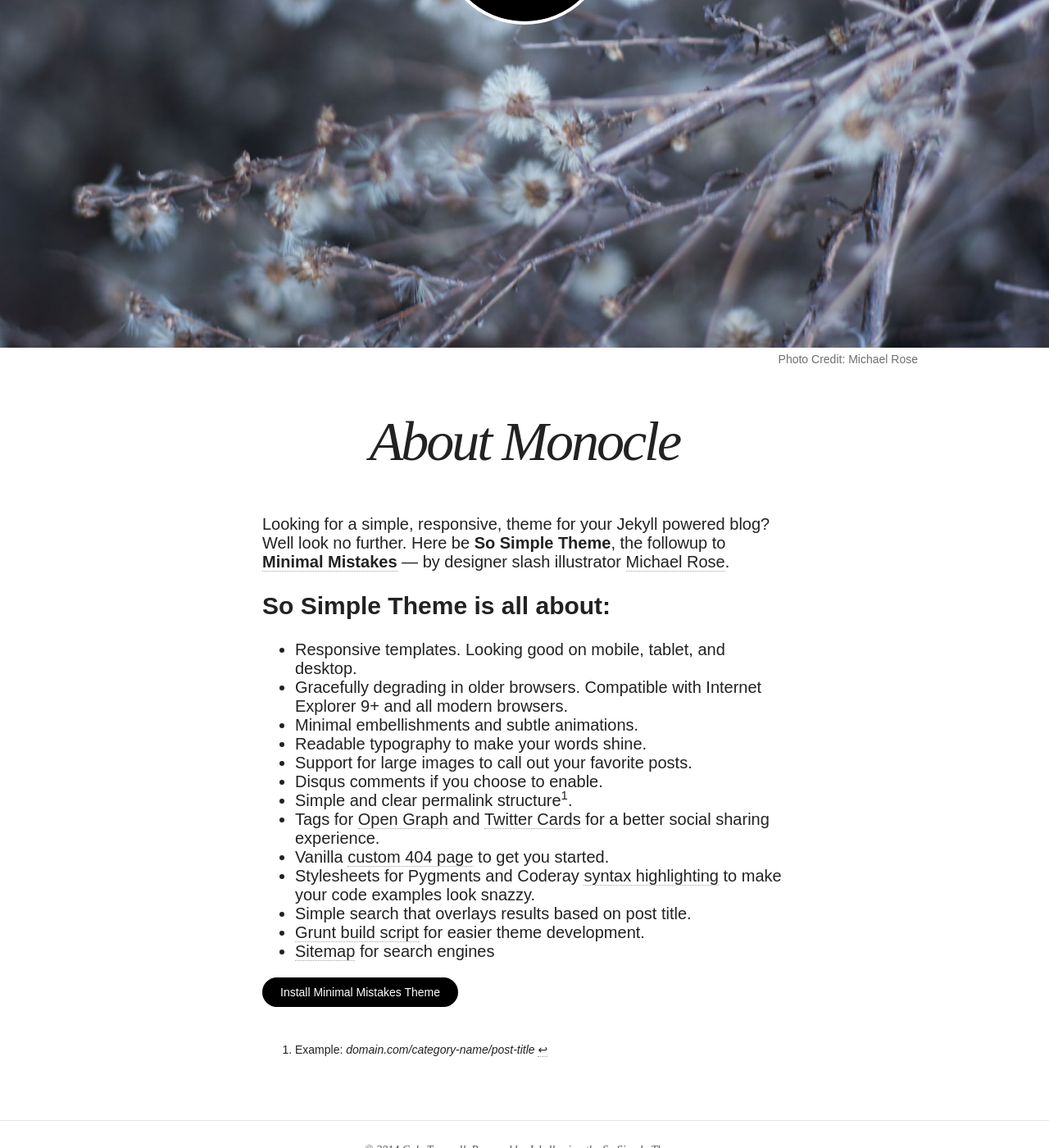
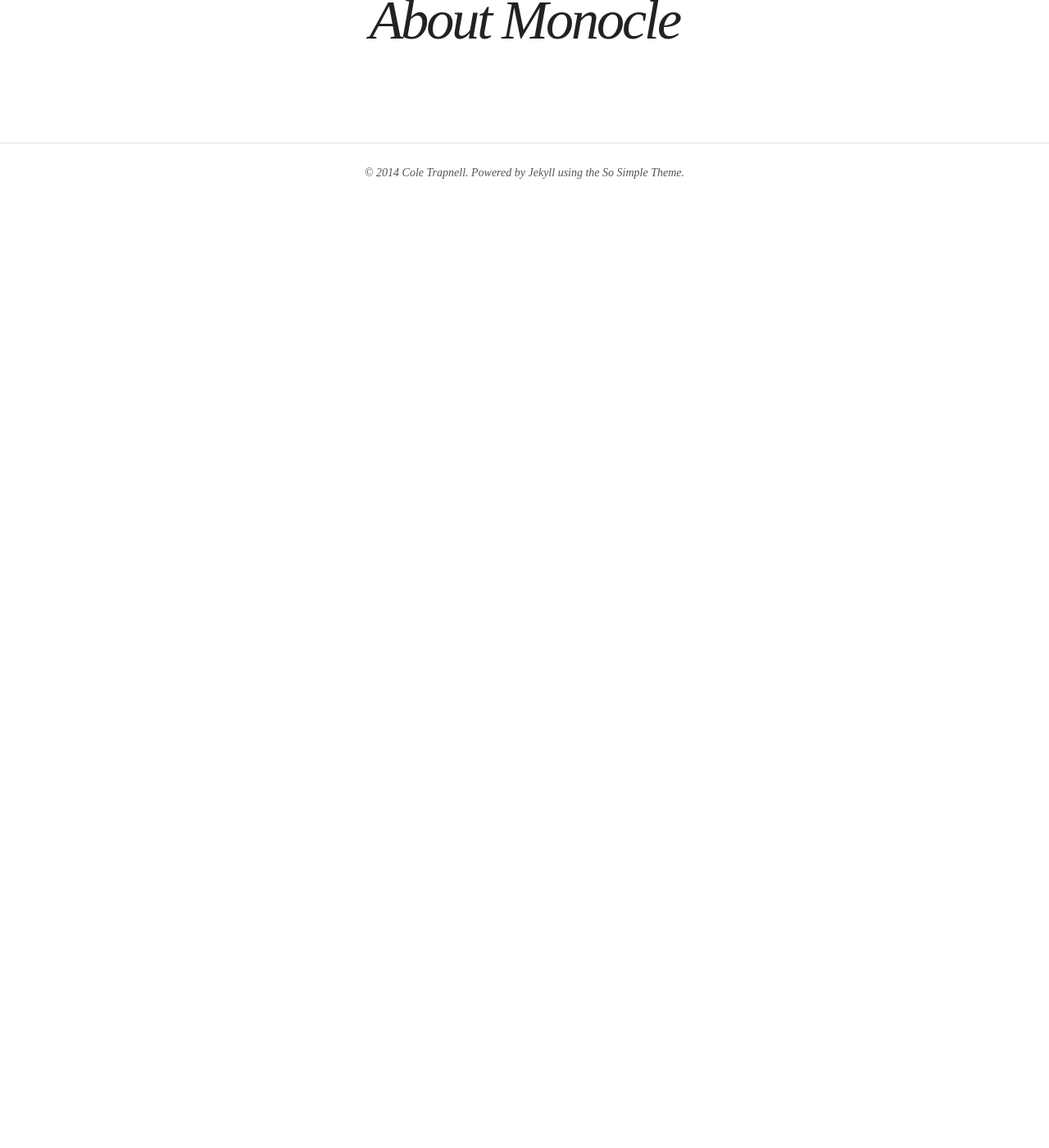
Before and after one commit to cole-trapnell-lab/monocle-release, a Jekyll site: the page built from about.md, in a window 1280 px wide and 1400 px high, scrolled down 270 px. Shown: the whole window at 82% size. Built offline with Jekyll 4.4.1, drawn with Linux system fonts in a browser that asks for light colours; nearby versions of some CDN libraries; after the commit the page ends 900 px from its top, so only the background shows below that; some of the changed text lies outside the part shown.

Commit message:
removed the dopey logo

```diff
--- a/_config.yml
+++ b/_config.yml
@@ -1,6 +1,6 @@
 title:            Monocle
 description:      Differential expression and time-series analysis for single-cell RNA-Seq and qPCR experiments.
-logo:             site-logo.png
+#logo:             monocle-logo.png
 disqus_shortname:
 search:           true
 # Change url to your domain. Leave localhost server or blank when working locally.
--- a/about.md
+++ b/about.md
@@ -4,30 +4,4 @@
 title: About Monocle
 tags: [monocle, expression, single-cell, RNA-Seq]
 modified: 2013-09-13
-image:
-  feature: so-simple-sample-image-4.jpg
-  credit: Michael Rose
-  creditlink: http://mademistakes.com
 ---
-
-Looking for a simple, responsive, theme for your Jekyll powered blog? Well look no further. Here be **So Simple Theme**, the followup to [**Minimal Mistakes**](http://mmistakes.github.io/minimal-mistakes) --- by designer slash illustrator [Michael Rose](http://mademistakes).
-
-## So Simple Theme is all about:
-
-* Responsive templates. Looking good on mobile, tablet, and desktop.
-* Gracefully degrading in older browsers. Compatible with Internet Explorer 9+ and all modern browsers.
-* Minimal embellishments and subtle animations.
-* Readable typography to make your words shine.
-* Support for large images to call out your favorite posts.
-* Disqus comments if you choose to enable.
-* Simple and clear permalink structure[^1].
-* Tags for [Open Graph](https://developers.facebook.com/docs/opengraph/) and [Twitter Cards](https://dev.twitter.com/docs/cards) for a better social sharing experience.
-* Vanilla [custom 404 page]({{ site.url }}/404.html) to get you started.
-* Stylesheets for Pygments and Coderay [syntax highlighting](http://mmistakes.github.io/articles/so-simple-theme/code-highlighting-post/) to make your code examples look snazzy.
-* Simple search that overlays results based on post title.
-* [Grunt build script]({{ site.url }}/theme-setup/index.html#theme-development) for easier theme development.
-* [Sitemap](https://github.com/mmistakes/so-simple-theme/blob/master/sitemap.xml) for search engines
-
-<a markdown="0" href="{{ site.url }}/theme-setup" class="btn">Install Minimal Mistakes Theme</a>
-
-[^1]: Example: *domain.com/category-name/post-title*
```
Also changed, not shown: 6 other files.
